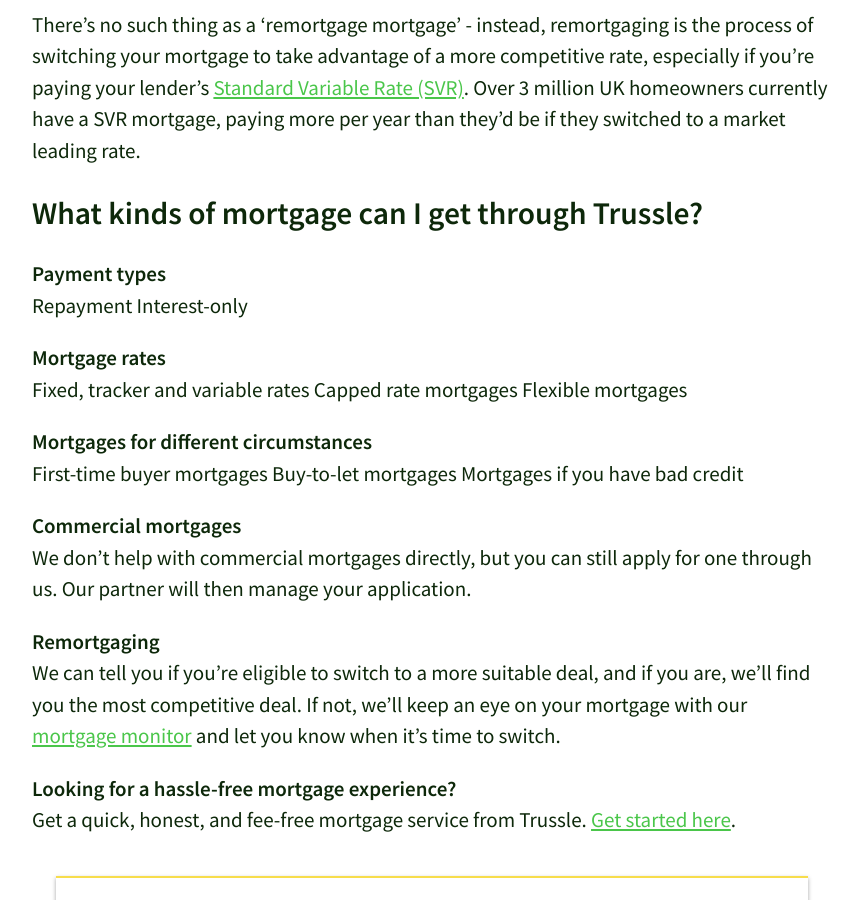
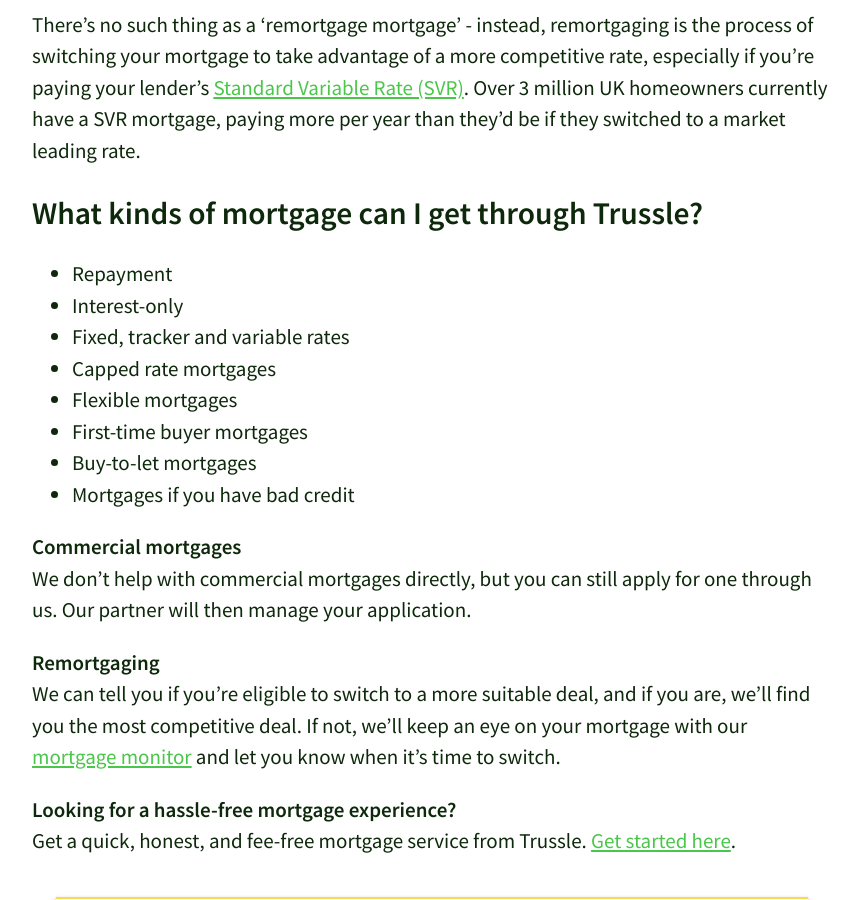
Before and after one commit to olitrussle/blog, a Jekyll site: the page built from _posts/2017-06-02-your-filename.md, in a window 1280 px wide and 900 px high, scrolled down 4434 px. Shown: the whole window, without its empty margins (208-1067 px from the left). Built offline with Jekyll 4.4.1, drawn with Linux system fonts in a browser that asks for light colours; comment, search, counter and statistics services are not loaded.

Commit message:
Updated 2017-06-02-your-filename.md

```diff
--- a/_posts/2017-06-02-your-filename.md
+++ b/_posts/2017-06-02-your-filename.md
@@ -76,19 +76,15 @@
 
 
 ## What kinds of mortgage can I get through Trussle?
-**Payment types**
-Repayment
-Interest-only
 
-**Mortgage rates**
-Fixed, tracker and variable rates
-Capped rate mortgages
-Flexible mortgages
-
-**Mortgages for different circumstances**
-First-time buyer mortgages
-Buy-to-let mortgages
-Mortgages if you have bad credit
+- Repayment
+- Interest-only
+- Fixed, tracker and variable rates
+- Capped rate mortgages
+- Flexible mortgages
+- First-time buyer mortgages
+- Buy-to-let mortgages
+- Mortgages if you have bad credit
 
 **Commercial mortgages**
 We don’t help with commercial mortgages directly, but you can still apply for one through us. Our partner will then manage your application.
```
